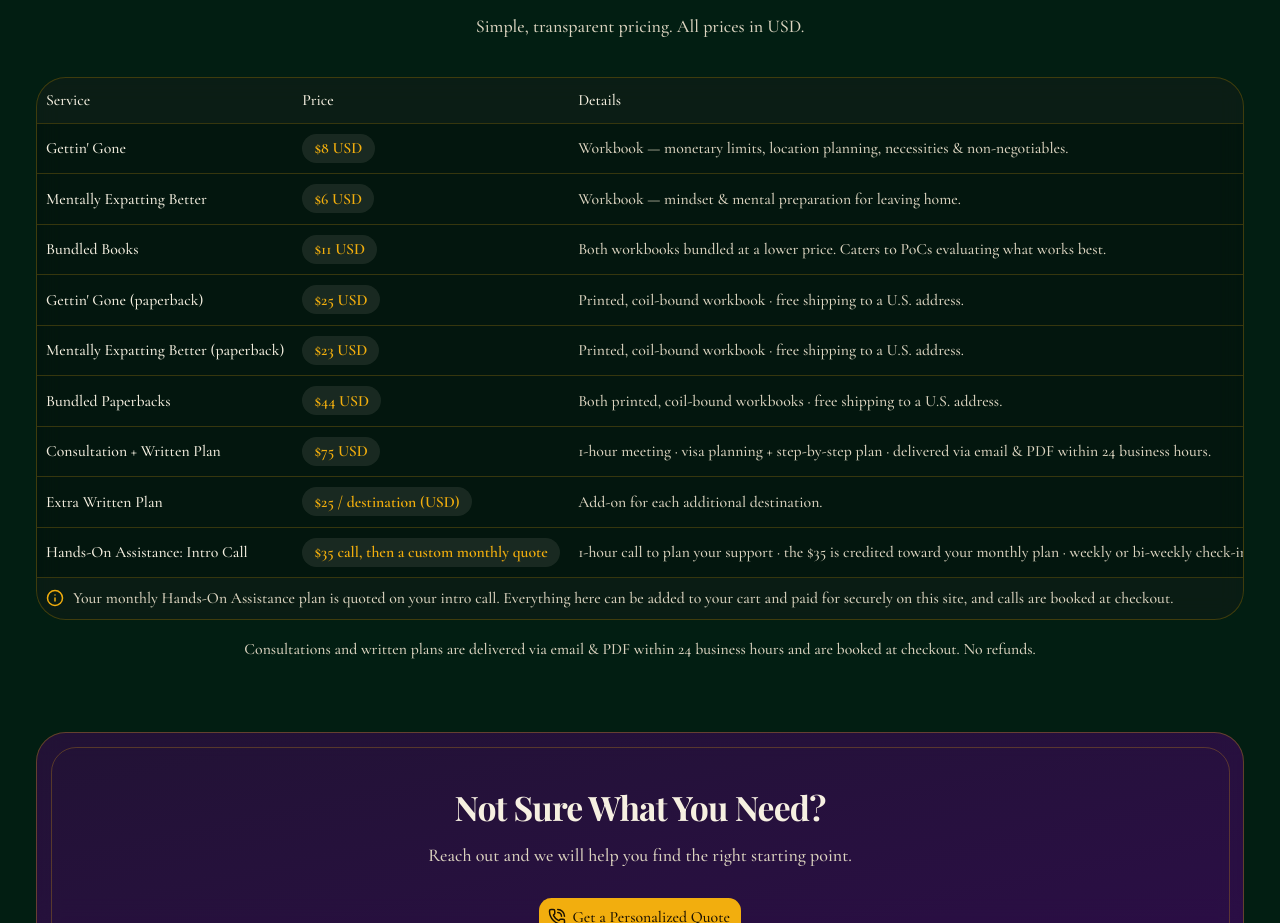
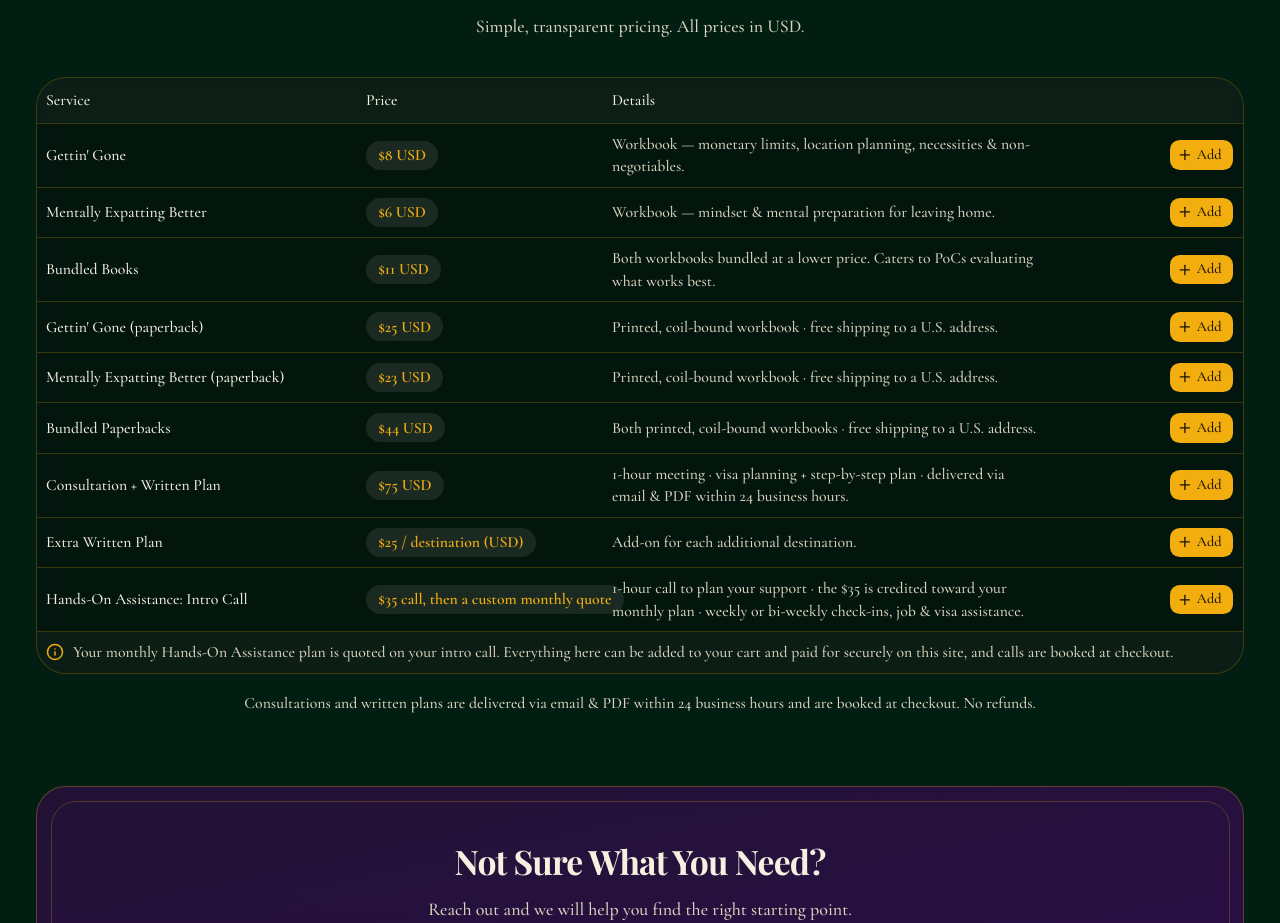
Before and after one commit to Lijahsworld04/Baby_Abroad, a React (Vite) app: page /services in a window 1280 px wide. Shown: the part 944-1867 px from the top of the page. Built offline with nearby package versions, Linux system fonts and the light colour scheme; a web font is replaced by a local one.

Commit message:
Fix pricing table and match scroll bar to site

```diff
--- a/src/index.css
+++ b/src/index.css
@@ -490,3 +490,21 @@ textarea {
   --sched-accent: #b592f0;
   --sched-panel: rgb(181 146 240 / 0.1);
 }
+
+/* sb-theme: scroll bars that match the site (gold thumb on the page background) */
+html {
+  scrollbar-width: thin;
+  scrollbar-color: var(--primary) var(--background);
+}
+@supports selector(::-webkit-scrollbar) {
+  html { scrollbar-width: auto; scrollbar-color: auto; }
+  ::-webkit-scrollbar { width: 14px; height: 14px; }
+  ::-webkit-scrollbar-track { background: var(--background); }
+  ::-webkit-scrollbar-thumb {
+    background: var(--primary);
+    border-radius: 999px;
+    border: 3px solid var(--background);
+  }
+  ::-webkit-scrollbar-thumb:hover { background: var(--highlight); }
+  ::-webkit-scrollbar-corner { background: var(--background); }
+}
--- a/src/pages/Services.tsx
+++ b/src/pages/Services.tsx
@@ -198,29 +198,29 @@ export default function Services() {
             <p className="mt-3 text-center text-muted-foreground">
               Simple, transparent pricing. All prices in USD.
             </p>
-            <div className="mt-8 hidden overflow-hidden rounded-3xl border border-primary/25 bg-card backdrop-blur-md md:block">
-              <Table>
+            <div className="mt-8 hidden overflow-hidden rounded-3xl border border-primary/25 bg-card backdrop-blur-md lg:block">
+              <Table className="table-fixed">
                 <TableHeader>
                   <TableRow className="bg-muted/60 hover:bg-muted/60">
-                    <TableHead className="w-[28%]">Service</TableHead>
+                    <TableHead className="w-[26%]">Service</TableHead>
                     <TableHead className="w-[20%]">Price</TableHead>
                     <TableHead className="w-[36%]">Details</TableHead>
-                    <TableHead className="hidden w-[16%] text-right md:table-cell"><span className="sr-only">Add to cart</span></TableHead>
+                    <TableHead className="w-[16%] text-right"><span className="sr-only">Add to cart</span></TableHead>
                   </TableRow>
                 </TableHeader>
                 <TableBody>
                   {PRICING_ROWS.map((row) => (
                     <TableRow key={row.service}>
-                      <TableCell className="font-medium">
+                      <TableCell className="font-medium whitespace-normal">
                         {row.service}
                       </TableCell>
-                      <TableCell>
+                      <TableCell className="whitespace-normal">
                         <Badge variant="secondary" className="h-auto px-2.5 py-0.5 text-sm font-semibold text-primary">{row.price}</Badge>
                       </TableCell>
-                      <TableCell className="text-muted-foreground">
+                      <TableCell className="whitespace-normal text-muted-foreground">
                         {row.details}
                       </TableCell>
-                      <TableCell className="hidden text-right md:table-cell">
+                      <TableCell className="text-right">
                         <RowAction row={row} />
                       </TableCell>
                     </TableRow>
@@ -228,7 +228,7 @@ export default function Services() {
                 </TableBody>
                 <TableFooter>
                   <TableRow>
-                    <TableCell colSpan={4} className="text-muted-foreground">
+                    <TableCell colSpan={4} className="whitespace-normal text-muted-foreground">
                       <span className="flex items-center gap-2">
                         <Info className="size-4 shrink-0 text-primary" aria-hidden="true" />
                         Your monthly Hands-On Assistance plan is quoted on your intro call. Everything here can be added to your cart and paid for securely on this site, and calls are booked at checkout.
@@ -240,7 +240,7 @@ export default function Services() {
             </div>
 
             {/* Phones: stacked cards so nothing needs side-scrolling */}
-            <div className="mt-8 space-y-3 md:hidden">
+            <div className="mt-8 space-y-3 lg:hidden">
               {PRICING_ROWS.map((row) => (
                 <div key={row.service} className="rounded-2xl border border-primary/25 bg-card p-4 backdrop-blur-md">
                   <div className="flex items-start justify-between gap-3">
```
